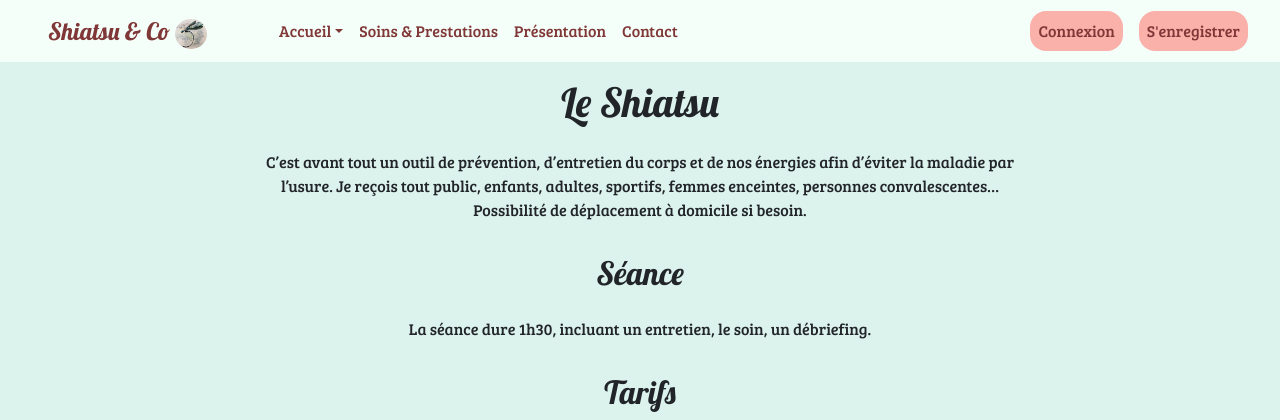
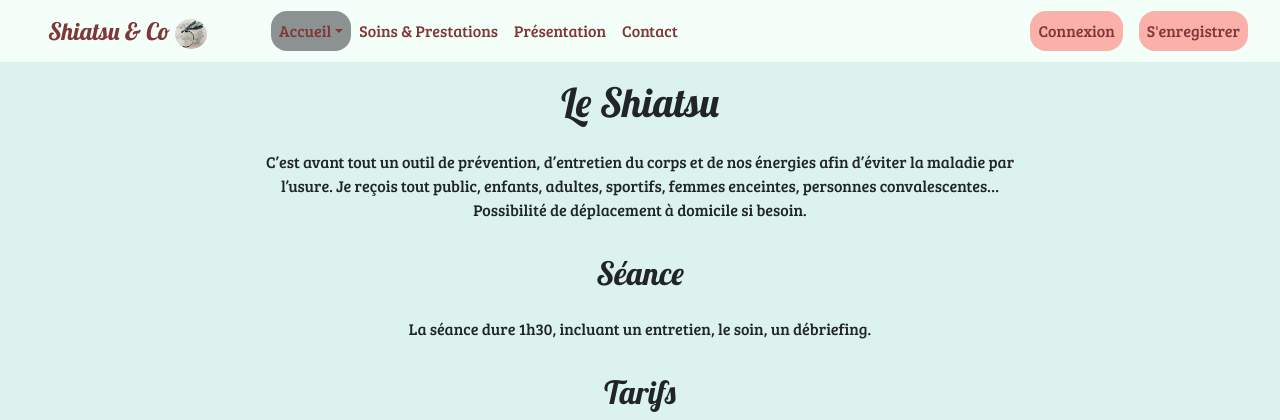
Before and after one commit to alanpacaud/ShiatsuCo, a Symfony app: template templates/main/soins.html.twig in a window 1280 px wide, with the pointer over the restyled element. Shown: the top 420 px of the page. Run offline with Twig, Linux system fonts and the light colour scheme; the template is opened without the code that fills it, so the values that code supplies are empty; some libraries are stand-ins or nearby versions.

Commit message:
working on navs colors

```diff
--- a/public/css/style-navigation.css
+++ b/public/css/style-navigation.css
@@ -1 +1,6 @@
 /*NAVIGATION CSS*/
+nav ul li:hover{
+    /*opacity: 0.5;*/
+    border-radius: 1rem;
+    background-color: #8B9291;
+}
```
